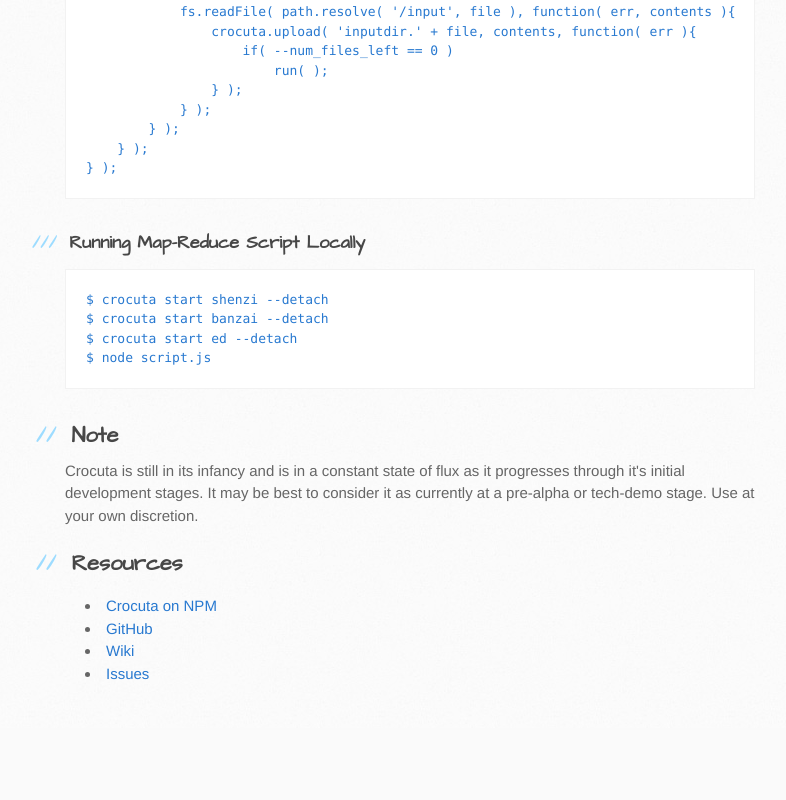
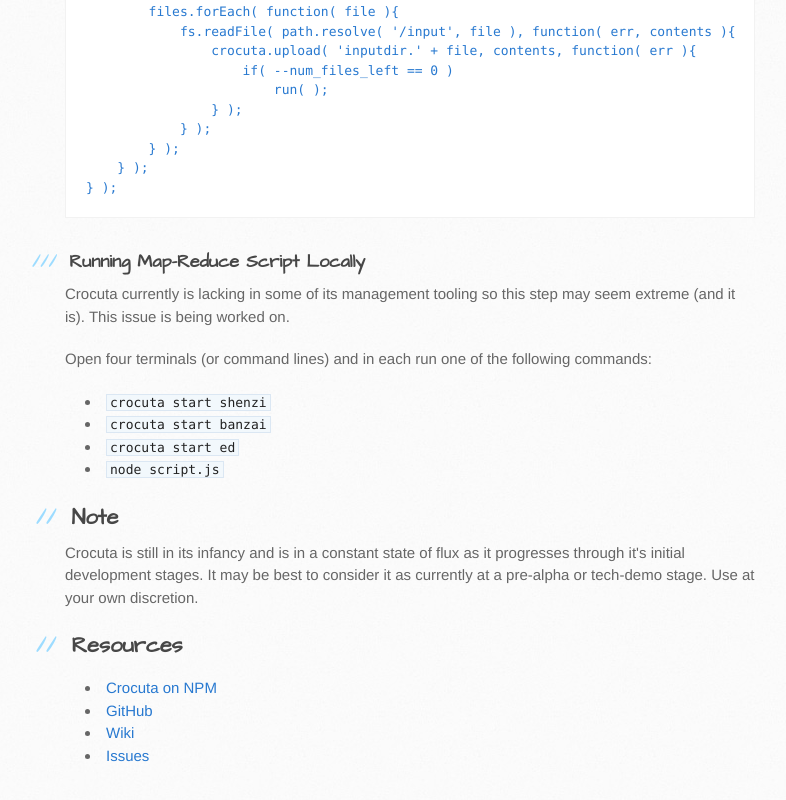
Before and after one commit to doctorrustynelson/crocuta, a plain HTML site: page index.html in a window 1280 px wide. Shown: the part 3771-4571 px from the top of the page, without its empty margins (105-891 px from the left). Before the commit the page ends 4499 px from the top, so only its background shows below. Drawn offline with Linux system fonts and the light colour scheme.

```diff
--- a/index.html
+++ b/index.html
@@ -123,6 +123,7 @@
     job.send( function( err, compiled_job ){
         compiled_job.start( 'inputdir', function( err, result ){
              console.log( result );
+             crocuta.stop( );
         } );
     } );
 }
@@ -145,11 +146,16 @@
 <h3>
 <a id="running-map-reduce-script-locally" class="anchor" href="#running-map-reduce-script-locally" aria-hidden="true"><span class="octicon octicon-link"></span></a>Running Map-Reduce Script Locally</h3>
 
-<pre><code>$ crocuta start shenzi --detach
-$ crocuta start banzai --detach
-$ crocuta start ed --detach
-$ node script.js
-</code></pre>
+<p>Crocuta currently is lacking in some of its management tooling so this step may seem extreme (and it is).  This issue is being worked on.</p>
+
+<p>Open four terminals (or command lines) and in each run one of the following commands:</p>
+
+<ul>
+<li><code>crocuta start shenzi</code></li>
+<li><code>crocuta start banzai</code></li>
+<li><code>crocuta start ed</code></li>
+<li><code>node script.js</code></li>
+</ul>
 
 <h2>
 <a id="note" class="anchor" href="#note" aria-hidden="true"><span class="octicon octicon-link"></span></a>Note</h2>
```
Also changed, not shown: params.json (+1 -1 lines).
